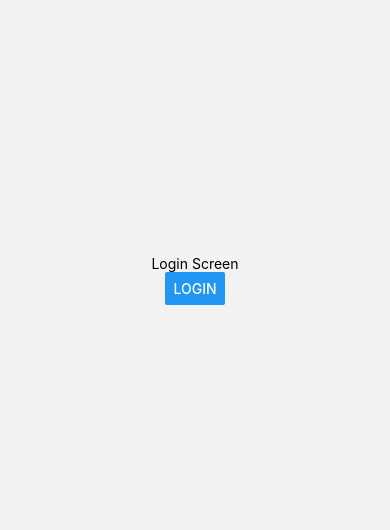
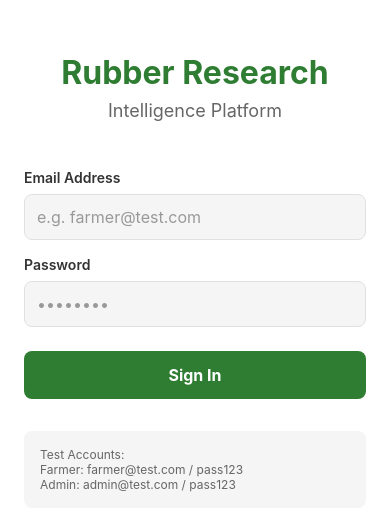
Before and after one commit to Yasitha-Bhanuka/rubber-intelligence-app, a React Native app: screen /Login in a window 390 px wide. Shown: the part 142-672 px from the top of the page. Built offline with nearby package versions, Linux system fonts and the light colour scheme; no server answers.

Commit message:
Imlement the test login with mock services

```diff
--- a/src/core/auth/authTypes.ts
+++ b/src/core/auth/authTypes.ts
@@ -2,7 +2,7 @@ export interface User {
     id: string;
     email: string;
     name: string;
-    role: 'admin' | 'researcher' | 'grower';
+    role: 'admin' | 'researcher' | 'grower'; // 'grower' = farmer
 }
 
 export interface AuthResponse {
--- /dev/null
+++ b/src/core/auth/mockAuthService.ts
@@ -0,0 +1,56 @@
+import { AuthResponse, LoginCredentials, User } from './authTypes';
+import { saveToken, removeToken } from './tokenStorage';
+
+// Mock Users
+const MOCK_USERS: Record<string, User> = {
+    'farmer@test.com': {
+        id: 'u_001',
+        email: 'farmer@test.com',
+        name: 'John Planter',
+        role: 'grower',
+    },
+    'admin@test.com': {
+        id: 'u_002',
+        email: 'admin@test.com',
+        name: 'Admin User',
+        role: 'admin',
+    },
+    'researcher@test.com': {
+        id: 'u_003',
+        email: 'researcher@test.com',
+        name: 'Dr. Researcher',
+        role: 'researcher'
+    }
+};
+
+export const MockAuthService = {
+    login: async (credentials: LoginCredentials): Promise<AuthResponse> => {
+        return new Promise((resolve, reject) => {
+            setTimeout(async () => {
+                const user = MOCK_USERS[credentials.email];
+
+                if (user && credentials.password === 'pass123') {
+                    const fakeToken = `mock_token_${Date.now()}_${user.role}`;
+                    await saveToken(fakeToken);
+                    resolve({
+                        token: fakeToken,
+                        user: user,
+                    });
+                } else {
+                    reject(new Error('Invalid credentials'));
+                }
+            }, 1000); // Simulate 1s network delay
+        });
+    },
+
+    logout: async (): Promise<void> => {
+        await removeToken();
+    },
+
+    getCurrentUser: async (): Promise<User | null> => {
+        // In a real app, we'd validate the token with the backend.
+        // Here we just return null to force re-login on app restart for testing,
+        // or we could mock persistence if needed.
+        return null;
+    }
+};
--- /dev/null
+++ b/src/features/auth/screens/LoginScreen.tsx
@@ -0,0 +1,143 @@
+import React, { useState } from 'react';
+import { View, Text, StyleSheet, Alert, Image, KeyboardAvoidingView, Platform, ScrollView } from 'react-native';
+import { SafeAreaView } from 'react-native-safe-area-context';
+import { useStore } from '../../../store';
+import { AppTextInput } from '../../../shared/components/AppTextInput';
+import { AppButton } from '../../../shared/components/AppButton';
+import { colors } from '../../../shared/styles/colors';
+
+export const LoginScreen = () => {
+    const { login, isLoading, error } = useStore();
+    const [email, setEmail] = useState('');
+    const [password, setPassword] = useState('');
+    const [emailError, setEmailError] = useState('');
+    const [passwordError, setPasswordError] = useState('');
+
+    const validate = () => {
+        let isValid = true;
+        if (!email) {
+            setEmailError('Email is required');
+            isValid = false;
+        } else {
+            setEmailError('');
+        }
+
+        if (!password) {
+            setPasswordError('Password is required');
+            isValid = false;
+        } else {
+            setPasswordError('');
+        }
+        return isValid;
+    };
+
+    const handleLogin = async () => {
+        if (!validate()) return;
+
+        try {
+            await login({ email, password });
+        } catch (err: any) {
+            // Error is handled by store but good to alert or show toast
+            Alert.alert("Login Failed", err.message || "An error occurred");
+        }
+    };
+
+    return (
+        <SafeAreaView style={styles.container}>
+            <KeyboardAvoidingView
+                behavior={Platform.OS === 'ios' ? 'padding' : 'height'}
+                style={{ flex: 1 }}
+            >
+                <ScrollView contentContainerStyle={styles.scrollContent}>
+                    <View style={styles.header}>
+                        <Text style={styles.title}>Rubber Research</Text>
+                        <Text style={styles.subtitle}>Intelligence Platform</Text>
+                    </View>
+
+                    <View style={styles.form}>
+                        <AppTextInput
+                            label="Email Address"
+                            placeholder="e.g. farmer@test.com"
+                            value={email}
+                            onChangeText={setEmail}
+                            keyboardType="email-address"
+                            autoCapitalize="none"
+                            error={emailError}
+                        />
+
+                        <AppTextInput
+                            label="Password"
+                            placeholder="••••••••"
+                            value={password}
+                            onChangeText={setPassword}
+                            secureTextEntry
+                            error={passwordError}
+                        />
+
+                        {error ? <Text style={styles.serverError}>{error}</Text> : null}
+
+                        <AppButton
+                            title="Sign In"
+                            onPress={handleLogin}
+                            isLoading={isLoading}
+                            style={styles.button}
+                        />
+
+                        <View style={styles.helper}>
+                            <Text style={styles.helperText}>Test Accounts:</Text>
+                            <Text style={styles.helperText}>Farmer: farmer@test.com / pass123</Text>
+                            <Text style={styles.helperText}>Admin: admin@test.com / pass123</Text>
+                        </View>
+                    </View>
+                </ScrollView>
+            </KeyboardAvoidingView>
+        </SafeAreaView>
+    );
+};
+
+const styles = StyleSheet.create({
+    container: {
+        flex: 1,
+        backgroundColor: '#fff',
+    },
+    scrollContent: {
+        flexGrow: 1,
+        justifyContent: 'center',
+        padding: 24,
+    },
+    header: {
+        alignItems: 'center',
+        marginBottom: 48,
+    },
+    title: {
+        fontSize: 32,
+        fontWeight: 'bold',
+        color: colors.primary,
+        marginBottom: 8,
+    },
+    subtitle: {
+        fontSize: 18,
+        color: '#666',
+    },
+    form: {
+        width: '100%',
+    },
+    serverError: {
+        color: colors.error,
+        textAlign: 'center',
+        marginBottom: 16,
+    },
+    button: {
+        marginTop: 8
+    },
+    helper: {
+        marginTop: 32,
+        padding: 16,
+        backgroundColor: colors.lightGray,
+        borderRadius: 8
+    },
+    helperText: {
+        color: '#666',
+        fontSize: 12
+    }
+});
--- a/src/navigation/AuthNavigator.tsx
+++ b/src/navigation/AuthNavigator.tsx
@@ -1,21 +1,13 @@
 import React from 'react';
 import { createNativeStackNavigator } from '@react-navigation/native-stack';
+import { LoginScreen } from '../features/auth/screens/LoginScreen';
 import { View, Text, Button } from 'react-native';
 
 const Stack = createNativeStackNavigator();
 
-// Temporary Placeholder Screens
-const LoginScreen = ({ navigation }: any) => (
-    <View style={{ flex: 1, justifyContent: 'center', alignItems: 'center' }}>
-        <Text>Login Screen</Text>
-        <Button title="Login" onPress={() => { }} />
-    </View>
-);
-
 const RegisterScreen = () => (
-    <View style={{ flex: 1, justifyContent: 'center', alignItems: 'center' }}>
-        <Text>Register Screen</Text>
-    </View>
+    // Placeholder - not in scope for this task
+    <></>
 );
 
 export const AuthNavigator = () => {
--- /dev/null
+++ b/src/shared/components/AppButton.tsx
@@ -0,0 +1,57 @@
+import React from 'react';
+import { TouchableOpacity, Text, StyleSheet, ActivityIndicator, TouchableOpacityProps } from 'react-native';
+import { colors } from '../styles/colors';
+
+interface Props extends TouchableOpacityProps {
+    title: string;
+    isLoading?: boolean;
+    variant?: 'primary' | 'secondary' | 'outline';
+}
+
+export const AppButton = ({ title, isLoading, variant = 'primary', style, ...props }: Props) => {
+    const getBackgroundColor = () => {
+        if (variant === 'outline') return 'transparent';
+        if (variant === 'secondary') return '#6c757d';
+        return '#2E7D32'; // Green default
+    };
+
+    const getTextColor = () => {
+        if (variant === 'outline') return '#2E7D32';
+        return '#FFFFFF';
+    };
+
+    return (
+        <TouchableOpacity
+            style={[
+                styles.button,
+                { backgroundColor: getBackgroundColor(), borderColor: '#2E7D32', borderWidth: variant === 'outline' ? 1 : 0 },
+                style,
+                props.disabled && styles.disabled
+            ]}
+            {...props}
+        >
+            {isLoading ? (
+                <ActivityIndicator color={getTextColor()} />
+            ) : (
+                <Text style={[styles.text, { color: getTextColor() }]}>{title}</Text>
+            )}
+        </TouchableOpacity>
+    );
+};
+
+const styles = StyleSheet.create({
+    button: {
+        padding: 14,
+        borderRadius: 8,
+        alignItems: 'center',
+        justifyContent: 'center',
+        width: '100%',
+    },
+    text: {
+        fontSize: 16,
+        fontWeight: 'bold',
+    },
+    disabled: {
+        opacity: 0.6,
+    },
+});
--- /dev/null
+++ b/src/shared/components/AppTextInput.tsx
@@ -0,0 +1,51 @@
+import React from 'react';
+import { TextInput, View, Text, StyleSheet, TextInputProps } from 'react-native';
+import { colors } from '../styles/colors';
+
+interface Props extends TextInputProps {
+    label: string;
+    error?: string;
+}
+
+export const AppTextInput = ({ label, error, ...props }: Props) => {
+    return (
+        <View style={styles.container}>
+            <Text style={styles.label}>{label}</Text>
+            <TextInput
+                style={[styles.input, error ? styles.inputError : null]}
+                placeholderTextColor="#999"
+                {...props}
+            />
+            {error ? <Text style={styles.errorText}>{error}</Text> : null}
+        </View>
+    );
+};
+
+const styles = StyleSheet.create({
+    container: {
+        marginBottom: 16,
+        width: '100%',
+    },
+    label: {
+        fontSize: 14,
+        color: '#333',
+        marginBottom: 8,
+        fontWeight: '600',
+    },
+    input: {
+        backgroundColor: '#F5F5F5',
+        borderRadius: 8,
+        padding: 12,
+        fontSize: 16,
+        borderWidth: 1,
+        borderColor: '#E0E0E0',
+    },
+    inputError: {
+        borderColor: 'red',
+    },
+    errorText: {
+        color: 'red',
+        fontSize: 12,
+        marginTop: 4,
+    },
+});
--- /dev/null
+++ b/src/shared/styles/colors.ts
@@ -0,0 +1,9 @@
+export const colors = {
+    primary: '#2E7D32', // Rubber Green
+    secondary: '#FFC107', // Latex Yellow
+    background: '#FFFFFF',
+    text: '#333333',
+    error: '#D32F2F',
+    gray: '#9E9E9E',
+    lightGray: '#F5F5F5',
+};
--- a/src/store/authSlice.ts
+++ b/src/store/authSlice.ts
@@ -1,11 +1,12 @@
 import { StateCreator } from 'zustand';
 import { User, AuthResponse } from '../core/auth/authTypes';
-import { AuthService } from '../core/auth/authService';
+import { MockAuthService } from '../core/auth/mockAuthService'; // Use Mock Service
 
 export interface AuthSlice {
     user: User | null;
     isAuthenticated: boolean;
     isLoading: boolean;
+    error: string | null;
     login: (credentials: any) => Promise<void>;
     logout: () => Promise<void>;
     checkAuth: () => Promise<void>;
@@ -15,27 +16,28 @@ export const createAuthSlice: StateCreator<AuthSlice> = (set) => ({
     user: null,
     isAuthenticated: false,
     isLoading: false,
+    error: null,
 
     login: async (credentials) => {
-        set({ isLoading: true });
+        set({ isLoading: true, error: null });
         try {
-            const response: AuthResponse = await AuthService.login(credentials);
+            const response: AuthResponse = await MockAuthService.login(credentials);
             set({ user: response.user, isAuthenticated: true, isLoading: false });
-        } catch (error) {
-            set({ isLoading: false });
+        } catch (error: any) {
+            set({ isLoading: false, error: error.message || 'Login failed' });
             throw error;
         }
     },
 
     logout: async () => {
-        await AuthService.logout();
+        await MockAuthService.logout();
         set({ user: null, isAuthenticated: false });
     },
 
     checkAuth: async () => {
         // Logic to check token validity and fetch user profile
         try {
-            const token = await AuthService.getCurrentUser();
+            const token = await MockAuthService.getCurrentUser();
             //   if (token) {
             //      set({ isAuthenticated: true });
             // Fetch user details if needed
```
